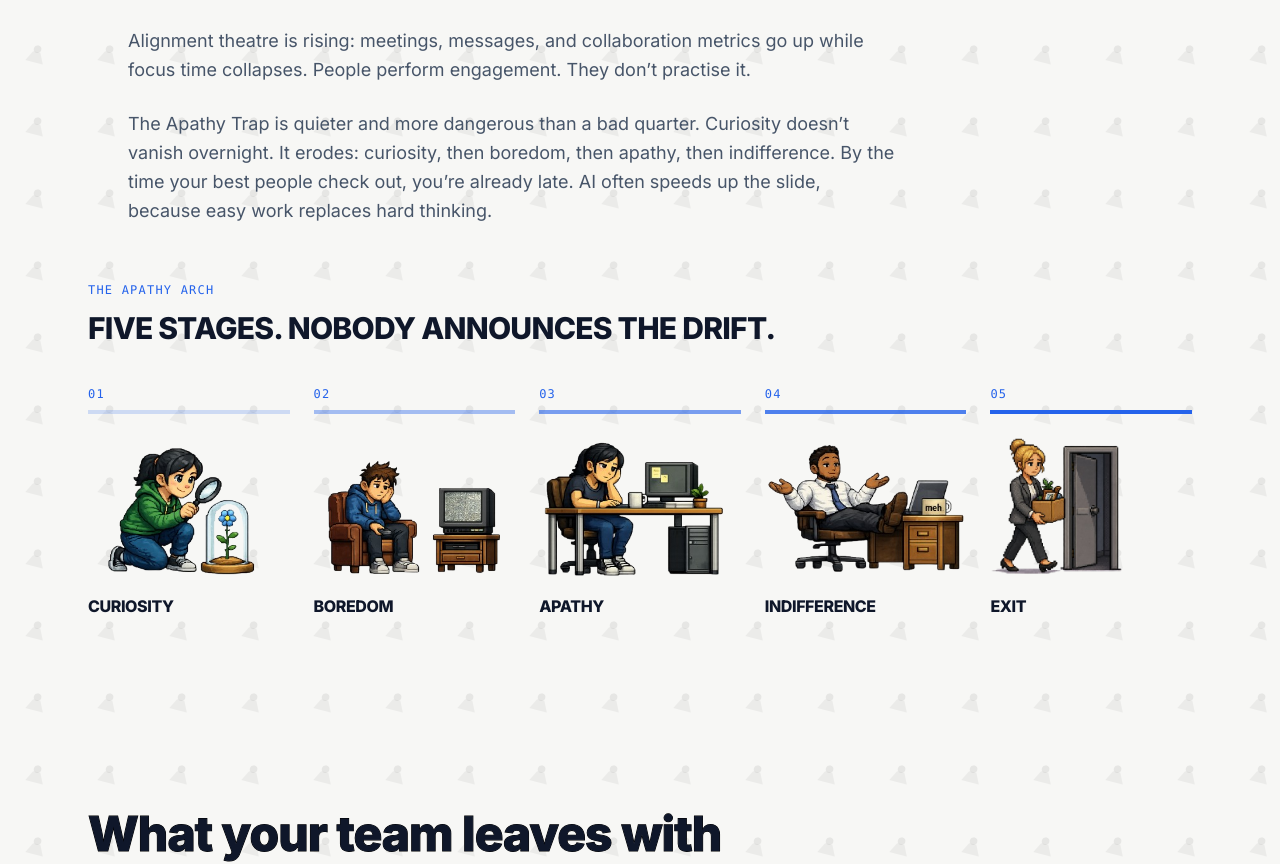
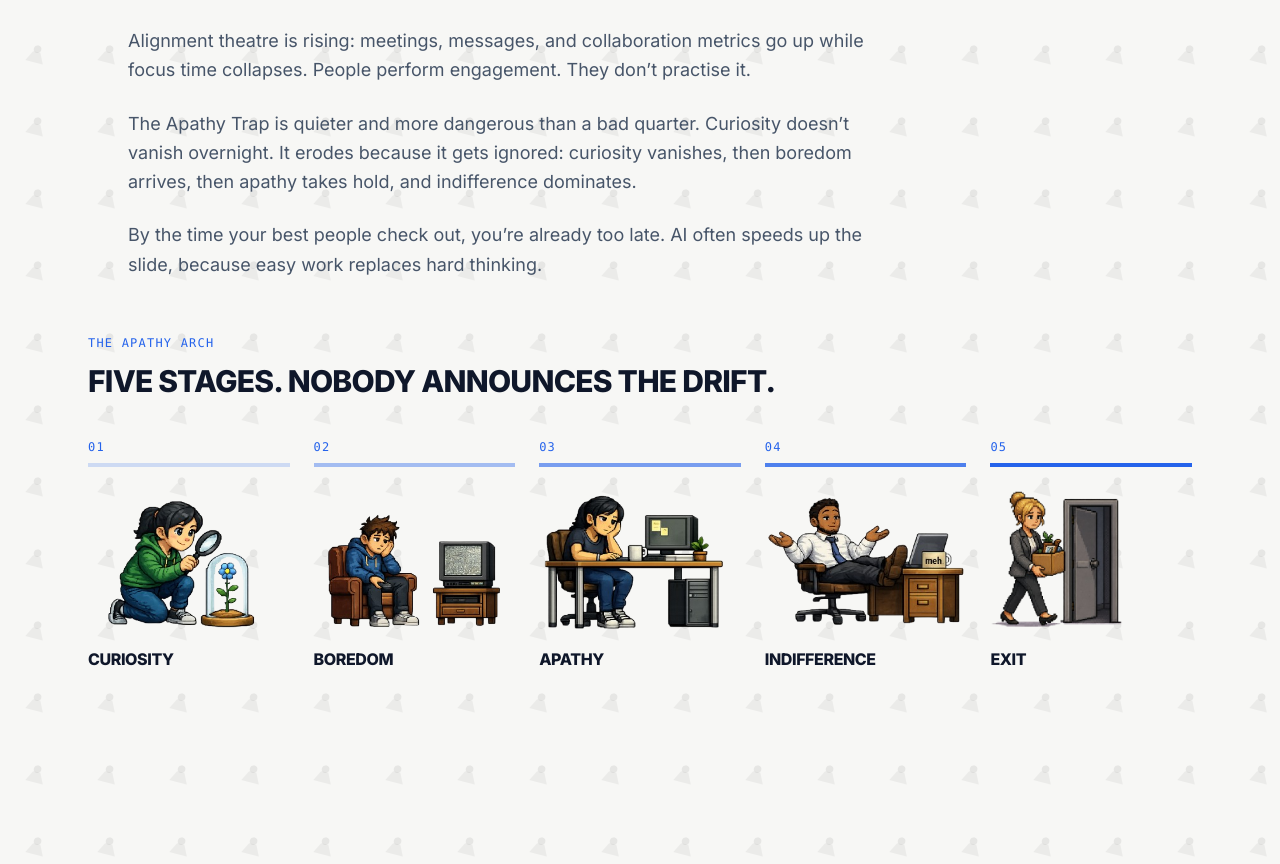
Before and after one commit to nihcarry/nicharalambous.com, a Next.js app: page /keynotes/output-paradox-v2 in a window 1280 px wide. Shown: the part 3797-4661 px from the top of the page. Built offline with nearby package versions, Linux system fonts and the light colour scheme.

Commit message:
Revise Apathy Trap copy and split into two paragraphs
Names each erosion stage with its own verb and breaks the consequence
onto its own paragraph.

Co-authored-by: nihcarry <nic@nharry.com>

```diff
--- a/app/keynotes/output-paradox-v2/page.tsx
+++ b/app/keynotes/output-paradox-v2/page.tsx
@@ -368,10 +368,14 @@ export default function OutputParadoxPreviewPage() {
             </p>
             <p>
               The Apathy Trap is quieter and more dangerous than a bad quarter.
-              Curiosity doesn&rsquo;t vanish overnight. It erodes: curiosity,
-              then boredom, then apathy, then indifference. By the time your
-              best people check out, you&rsquo;re already late. AI often speeds
-              up the slide, because easy work replaces hard thinking.
+              Curiosity doesn&rsquo;t vanish overnight. It erodes because it
+              gets ignored: curiosity vanishes, then boredom arrives, then
+              apathy takes hold, and indifference dominates.
+            </p>
+            <p>
+              By the time your best people check out, you&rsquo;re already too
+              late. AI often speeds up the slide, because easy work replaces
+              hard thinking.
             </p>
           </div>
         </div>
```
